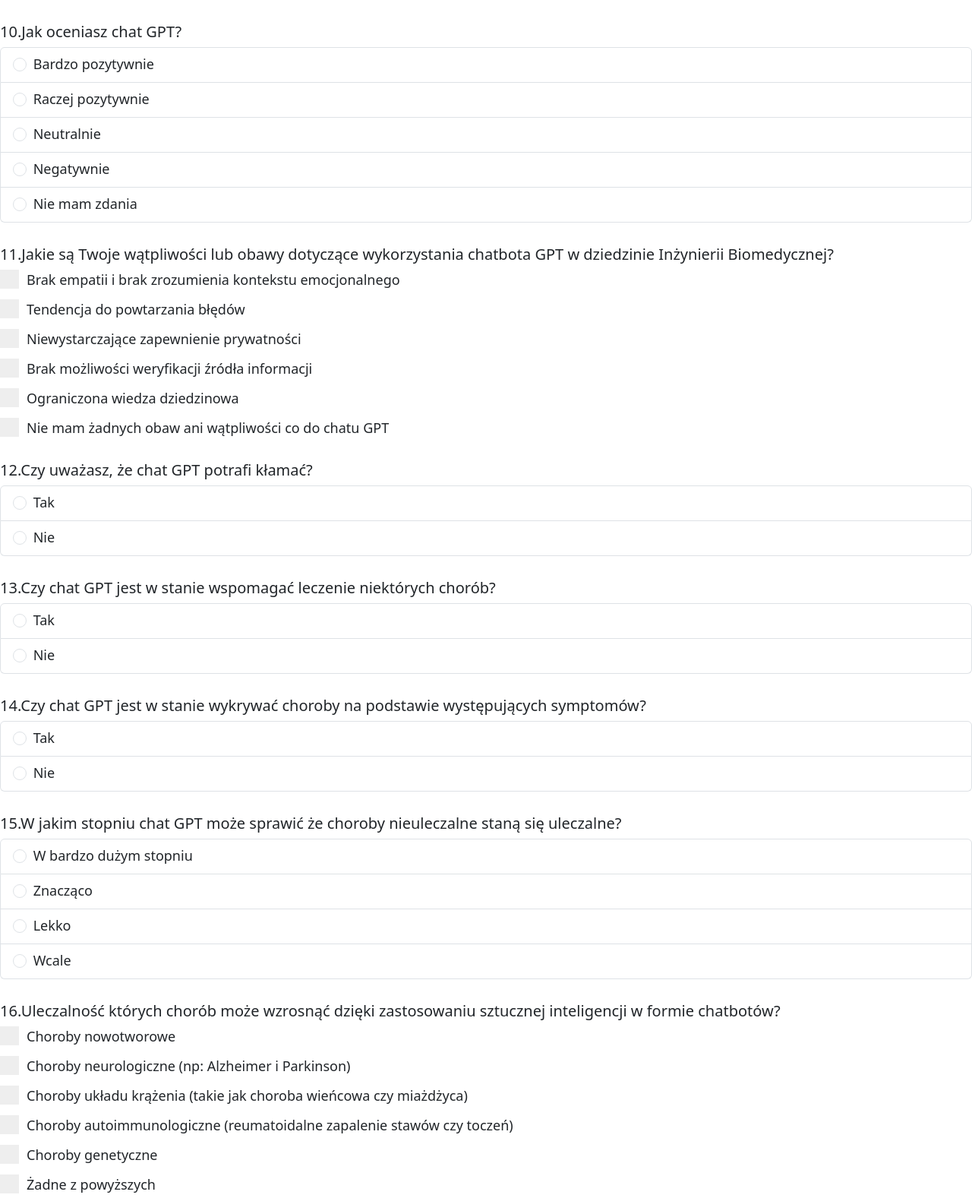
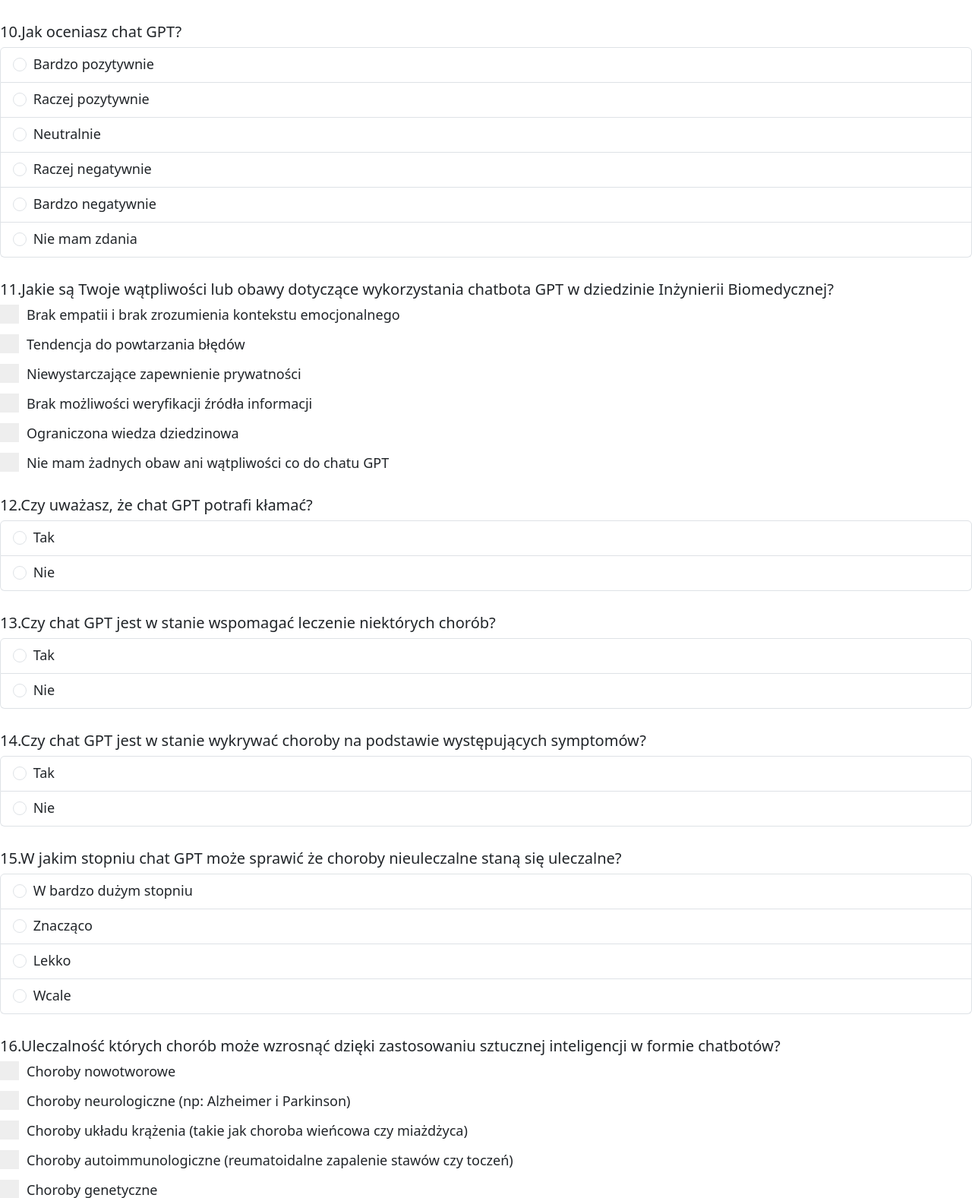
Before and after one commit to everinho/ETI-RAIM-gpt_web_survey, a Flask app: page / in a window 1280 px wide; the page is wider, and only the part inside the window is pictured. Shown: the part 3062-4639 px from the top of that part at 76% size. Run offline with Flask 2, Linux system fonts and the light colour scheme.

Commit message:
small changes

```diff
--- a/templates/opinion.html
+++ b/templates/opinion.html
@@ -1,10 +1,6 @@
-<h5>22.Jestem pozytywnie nastawiony do zastosowania chatbota GPT w Inżynierii Biomedycznej, ponieważ </h5>
-<input type="text" id="op1" name="op1">
-<h5>23.Jestem negatywnie nastawiony do zastosowania chatbota GPT w Inżynierii Biomedycznej, ponieważ </h5>
-<input type="text" id="op2" name="op2">
-<h5>24.Według mnie chatbot GPT może mieć zastosowanie w następujących zadaniach z dziedziny medycyny i Inżynierii Biomedycznej:</h5>
+<h5>22.Według mnie chatbot GPT może mieć zastosowanie w następujących zadaniach z dziedziny medycyny i Inżynierii Biomedycznej:</h5>
 <input type="text" id="op3" name="op3">
-<h5>25.Jakie korzyści wynikają z wykorzystania chatbota GPT w dziedzinie medycyny i Inżynierii Biomedycznej?</h5>
+<h5>23.Jakie według Ciebie korzyści wynikają z wykorzystania chatbota GPT w dziedzinie medycyny i Inżynierii Biomedycznej?</h5>
 <input type="text" id="op4" name="op4">
-<h5>26.W przyszłości zmieniłbym w chatbocie GPT następujące aspekty:</h5>
+<h5>24.Jakie aspekty zmieniłbyś w przyszłości w chatbocie GPT?</h5>
 <input type="text" id="op5" name="op5">
--- a/templates/poll.html
+++ b/templates/poll.html
@@ -183,7 +183,11 @@
             </li>
             <li class="list-group-item">
               <input class="form-check-input me-1" type="radio" name="listGroupRadio9" value="" id="150-500">
-              <label class="form-check-label" for="fourthRadio">Negatywnie</label>
+              <label class="form-check-label" for="fourthRadio">Raczej negatywnie</label>
+            </li>
+            <li class="list-group-item">
+              <input class="form-check-input me-1" type="radio" name="listGroupRadio9" value="" id="150-500">
+              <label class="form-check-label" for="fourthRadio">Bardzo negatywnie</label>
             </li>
             <li class="list-group-item">
               <input class="form-check-input me-1" type="radio" name="listGroupRadio9" value="" id="150-500">
--- a/templates/task.html
+++ b/templates/task.html
@@ -1,17 +1,17 @@
 <h5>19.Rozpoznaj definicję krzesła wygenerowaną przez chatbot GPT</h5>
   <ul class="list-group">
       <li class="list-group-item">
-         <input class="form-check-input me-1" type="radio" name="listGroupRadio2" value="" id="female">
+         <input class="form-check-input me-1" type="radio" name="listGroupRadio19" value="" id="female">
           <label class="form-check-label" for="firstRadio">"Krzesło – jednoosobowy mebel do siedzenia z oparciem, przeważnie o konstrukcji szkieletowej. Niektóre źródła do definicji krzesła dodają określenie „bez podłokietników”, uważając ich zastosowanie za charakterystyczną cechę fotela. Inne źródła używają konsekwentnie formy „krzesło z podłokietnikami”. Jest jednym z najstarszych sprzętów w branży meblarskiej. Wykonywany najczęściej z drewna, stali, lub tworzyw sztucznych. Siedzisko i oparcie bywa tapicerowane."
 </label>
       </li>
       <li class="list-group-item">
-        <input class="form-check-input me-1" type="radio" name="listGroupRadio2" value="" id="male">
+        <input class="form-check-input me-1" type="radio" name="listGroupRadio19" value="" id="male">
         <label class="form-check-label" for="secondRadio">"Krzesło to mebel służący do siedzenia, zwykle z oparciem i czterema nogami, choć istnieją również modele z mniejszą ilością nóg lub bez nich, a także krzesła o bardziej skomplikowanej konstrukcji. Krzesła są powszechnie używane w domach, biurach, restauracjach i innych miejscach publicznych do zapewnienia wygodnego i stabilnego siedzenia."
 </label>
       </li>
       <li class="list-group-item">
-        <input class="form-check-input me-1" type="radio" name="listGroupRadio2" value="" id="unknown">
+        <input class="form-check-input me-1" type="radio" name="listGroupRadio19" value="" id="unknown">
         <label class="form-check-label" for="thirdRadio">"Krzesło - rzecz najczęściej wykonana z drewna przez człowieka dla człowieka(najczęściej dla człowieka). Możemy wyróżnić wiele rodzajów krzeseł min. Biurowe, kuchenne czy też do jadalni. Krzesło służy(najczęściej) do siedzenia, niektóre krzesła mają wiele funkcji extra tj, rozkładane podnóżki, ruchome rączki, regulacja wysokości itp. W wielkim skrócie krzesło to przedmiot najczęściej wykonany z drewna bądź metalu który również najczęściej służy do siedzenia na szlachetnej części ciała człowieka przy stole, biurku, bądź innych rzeczach."
 </label>
       </li>
@@ -19,33 +19,33 @@
 <h5>20.Rozpoznaj wypowiedź Janusza Korwina-Mikke wygenerowaną przez chatbot GPT</h5>
   <ul class="list-group">
       <li class="list-group-item">
-         <input class="form-check-input me-1" type="radio" name="listGroupRadio2" value="" id="female">
+         <input class="form-check-input me-1" type="radio" name="listGroupRadio20" value="" id="female">
           <label class="form-check-label" for="firstRadio">"Nie ma nic bardziej nielogicznego niż ideologia równościowa, która każe traktować nierównych w sposób równy."</label>
       </li>
       <li class="list-group-item">
-        <input class="form-check-input me-1" type="radio" name="listGroupRadio2" value="" id="male">
+        <input class="form-check-input me-1" type="radio" name="listGroupRadio20" value="" id="male">
         <label class="form-check-label" for="secondRadio">"Skok z szóstego piętra jest z całą pewnością bardziej szkodliwy niż zażywanie heroiny, aczkolwiek nie zakazujemy budowy szóstych pięter."
 </label>
       </li>
       <li class="list-group-item">
-        <input class="form-check-input me-1" type="radio" name="listGroupRadio2" value="" id="unknown">
+        <input class="form-check-input me-1" type="radio" name="listGroupRadio20" value="" id="unknown">
         <label class="form-check-label" for="thirdRadio">"Jeśli w wyniku własnej decyzji ginie człowiek – to jego prywatna sprawa. Jeśli ginie 10.000 ludzi – to jest to 10.000 prywatnych spraw – a nie „problem społeczny."</label>
       </li>
   </ul>
 <h5>21.Rozpoznaj definicję udaru wygenerowaną przez chatbot GPT</h5>
   <ul class="list-group">
       <li class="list-group-item">
-         <input class="form-check-input me-1" type="radio" name="listGroupRadio2" value="" id="female">
+         <input class="form-check-input me-1" type="radio" name="listGroupRadio21" value="" id="female">
           <label class="form-check-label" for="firstRadio">"Udar mózgu, zdarzenie mózgowonaczyniowe, dawniej także apopleksja – zespół objawów klinicznych związanych z nagłym wystąpieniem ogniskowego lub uogólnionego zaburzenia czynności mózgu, powstały w wyniku zaburzenia krążenia mózgowego i utrzymujący się ponad 24 godziny.
 Udar mózgu może być krwotoczny (wywołany wylewem krwi do mózgu) lub niedokrwienny (wywołany zatrzymaniem dopływu krwi do mózgu), przy czym udar niedokrwienny może być również wtórnie ukrwotoczniony. Do udarów krwotocznych zalicza się krwotoki śródmózgowe i podpajęczynówkowe.
 Objawy udaru zależą od lokalizacji miejsca uszkodzenia. W wielu przypadkach udar mózgu jest stanem zagrażającym życiu, jako zaburzenie wymaga bezwzględnie hospitalizacji, najlepiej na wyspecjalizowanym oddziale udarowym."</label>
       </li>
       <li class="list-group-item">
-        <input class="form-check-input me-1" type="radio" name="listGroupRadio2" value="" id="male">
+        <input class="form-check-input me-1" type="radio" name="listGroupRadio21" value="" id="male">
         <label class="form-check-label" for="secondRadio">"Udar (inaczej nazywany udarem mózgu lub inwalidztwem mózgowym) jest to nagłe zaburzenie przepływu krwi do mózgu, które prowadzi do uszkodzenia mózgu. Może to być spowodowane zatkanym naczyniem krwionośnym lub krwawieniem w mózgu. Objawy udaru mogą obejmować utratę zdolności do mówienia, ruchu lub koordynacji, problemy z widzeniem, zawroty głowy, bóle głowy, a w cięższych przypadkach może prowadzić do trwałych uszkodzeń mózgu lub śmierci. Szybka diagnoza i leczenie są kluczowe dla zmniejszenia ryzyka trwałych uszkodzeń mózgu i innych powikłań."</label>
       </li>
       <li class="list-group-item">
-        <input class="form-check-input me-1" type="radio" name="listGroupRadio2" value="" id="unknown">
+        <input class="form-check-input me-1" type="radio" name="listGroupRadio21" value="" id="unknown">
         <label class="form-check-label" for="thirdRadio">"Udar mózgu jest to zespół objawów neurologicznych, powstałych w wyniku nagłego zatrzymania dopływu krwi do mózgu. Powstaje, gdy duża tętnica doprowadzająca krew do mózgu lub mała tętniczka wewnątrzmózgowa ulegnie zamknięciu, dużemu zwężeniu lub pęknięciu i nie doprowadzi krwi z tlenem i substancjami odżywczymi do określonego obszaru mózgu."</label>
       </li>
   </ul>
```
